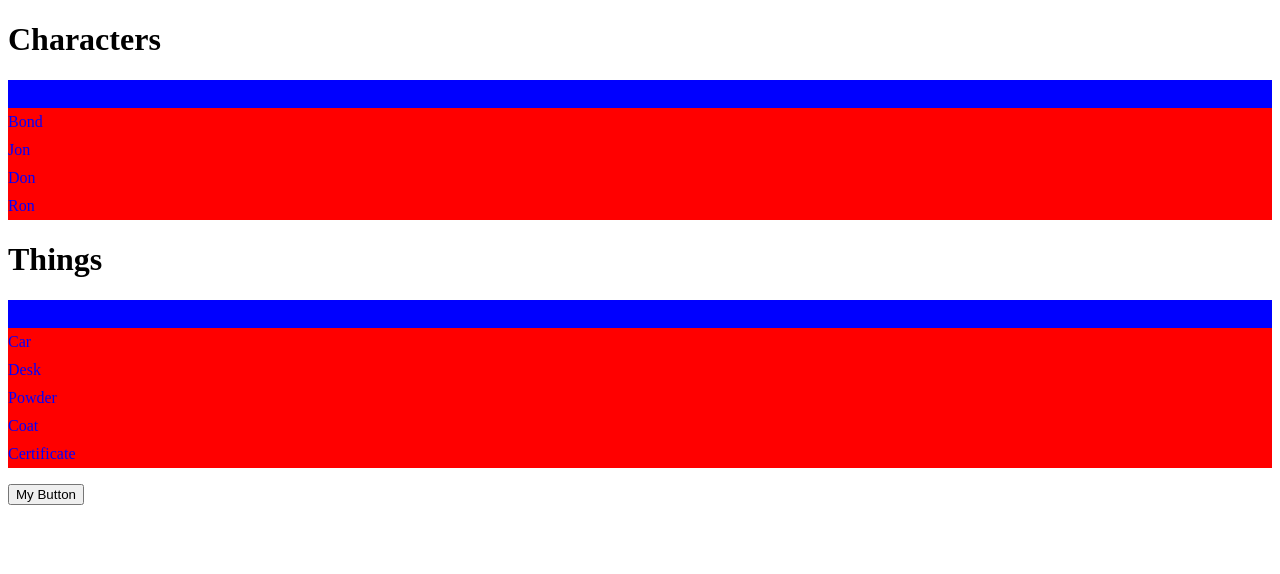
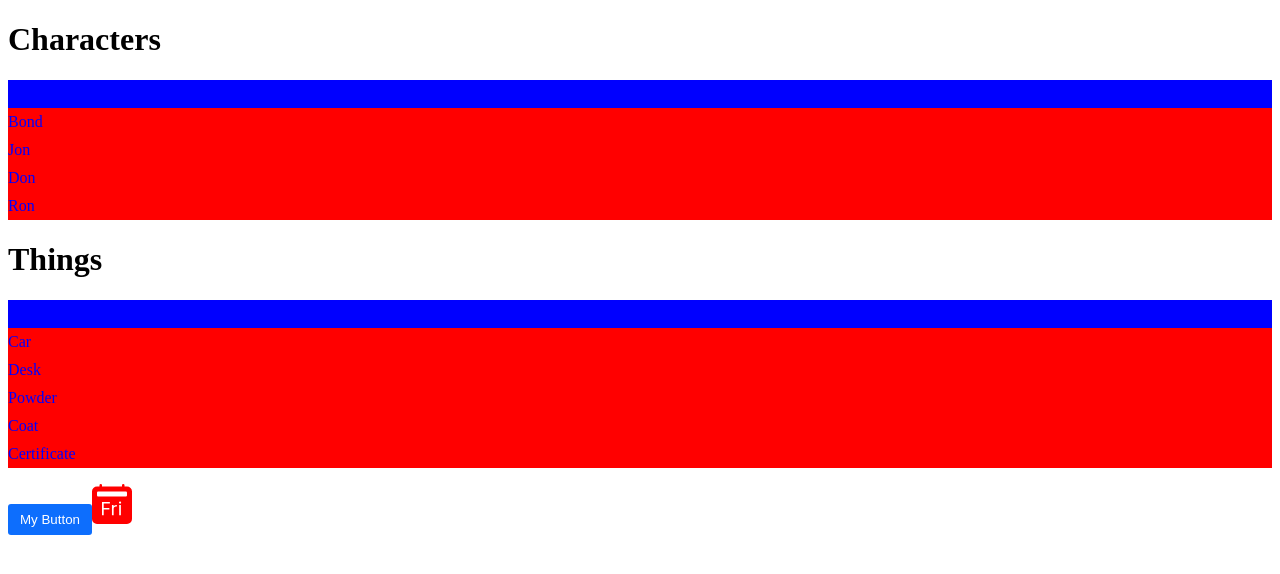
Before and after one commit to onetrueheisenberg/react-app, a React (Vite) app: page / in a window 1280 px wide. Shown: the top 574 px of the page. Built offline with nearby package versions, Linux system fonts and the light colour scheme.

Commit message:
initial commit for react

```diff
--- a/package.json
+++ b/package.json
@@ -10,9 +10,14 @@
     "preview": "vite preview"
   },
   "dependencies": {
+    "@emotion/react": "^11.11.1",
+    "@emotion/styled": "^11.11.0",
+    "@mui/material": "^5.13.5",
     "bootstrap": "^5.3.0",
+    "mui": "^0.0.1",
     "react": "^18.2.0",
     "react-dom": "^18.2.0",
+    "react-icons": "^4.9.0",
     "styled-components": "^6.0.0-rc.3"
   },
   "devDependencies": {
--- a/src/App.tsx
+++ b/src/App.tsx
@@ -1,8 +1,9 @@
 import ListGroup from "./components/ListGroup";
 import Alert from "./components/Alert";
-import Buttons from "./components/Buttons";
+import Buttons from "./components/Buttons/Buttons";
 import { useState } from "react";
 import "./App.css";
+import { BsFillCalendar2DayFill } from "react-icons/bs";
 
 function App() {
   const [isAlertVisible, setAlertVisibility] = useState(false);
@@ -39,11 +40,12 @@ function App() {
         </Alert>
       )}
       <Buttons
-        color="light"
+        color="primary"
         onClick={() => setAlertVisibility(!isAlertVisible)}
       >
         My Button
       </Buttons>
+      <BsFillCalendar2DayFill color="red" size="40" />
     </div>
   );
 }
--- /dev/null
+++ b/src/components/Buttons/Buttons.module.css
@@ -0,0 +1,10 @@
+.btn {
+    padding: 8px 12px;
+    border-radius: 3px;
+    border: 0;
+}
+
+.btn-primary {
+    background-color: #0d6efd;
+    color: white;
+}
--- a/src/components/Buttons.tsx
+++ b/src/components/Buttons/Buttons.tsx
@@ -1,3 +1,6 @@
+import Button from "@mui/material/Button";
+import styles from "./Buttons.module.css";
+
 interface Props {
   children: string;
   color?:
@@ -10,13 +13,20 @@ interface Props {
     | "light"
     | "dark"
     | "link";
+  // color?: "primary" | "contained" | "outlined";
   onClick: () => void;
 }
 
 const Buttons = ({ children, color = "primary", onClick }: Props) => {
   return (
     <>
-      <button type="button" className={"btn btn-" + color} onClick={onClick}>
+      {/* <Button sx={{ color: "Red" }} onClick={onClick}>
+        {children}
+      </Button> */}
+      <button
+        className={[styles.btn, styles["btn-" + color]].join(" ")}
+        onClick={onClick}
+      >
         {children}
       </button>
     </>
```
Also changed, not shown: 1 other file (tests, documents, lock files or other folders).
